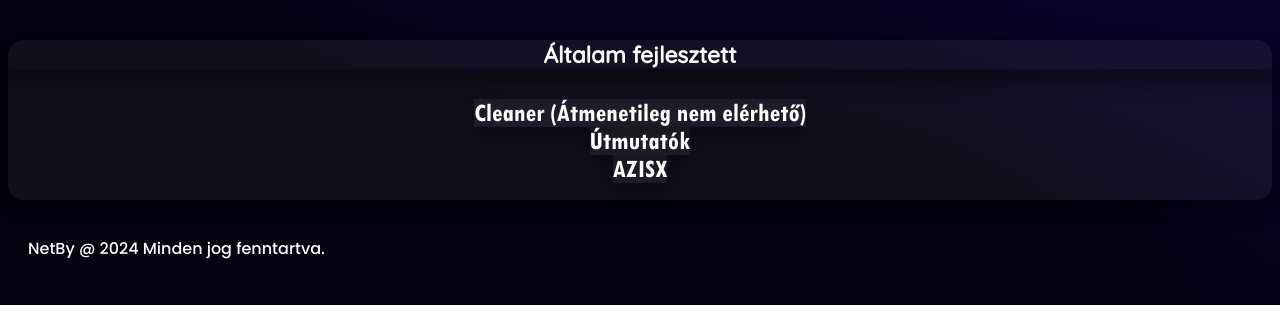
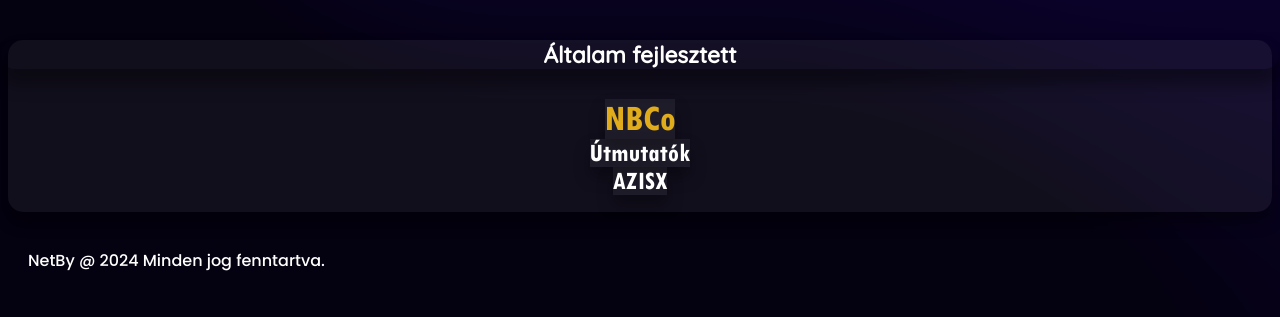
Before and after one commit to viteliofficial/viteli.hu, a website: page index.html in a window 1280 px wide. Shown: the part 1196-1513 px from the top of the page. Drawn offline with Linux system fonts and the light colour scheme; no server answers.

Commit message:
NBCo added

```diff
--- a/index.html
+++ b/index.html
@@ -71,7 +71,7 @@
 
       <div class="underline"><h4>Általam fejlesztett</h4></div>
 
-       <a href="https://netbyofficial.github.io/NetBy-Cleaner"><strong>Cleaner (Átmenetileg nem elérhető)</strong></a>
+       <a href="https://netby-official.github.io/NBCo"><strong style="color: rgb(224, 172, 28); font-size: 1cm;">NBCo</strong></a>
        <br>
        <a href="https://netby-official.github.io/NetBy-utmutatok"><strong>Útmutatók</strong></a>
        <br>
```
